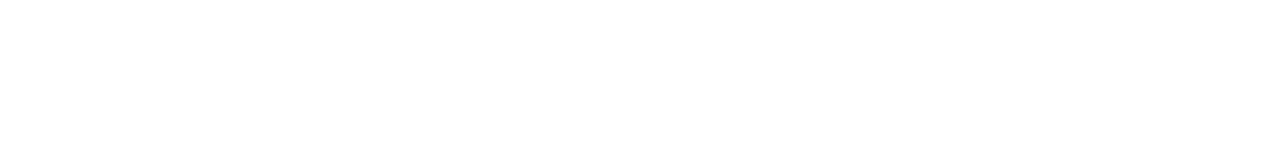
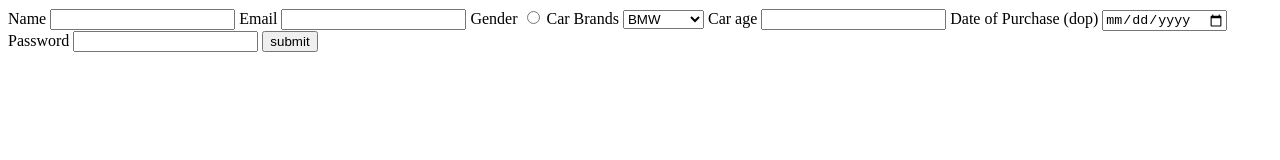
Before and after one commit to acciojob/car-insurance-form-Manjula1999, a website: page main.html in a window 1280 px wide. Drawn offline with Linux system fonts and the light colour scheme.

Commit message:
created a submission

```diff
--- a/main.html
+++ b/main.html
@@ -8,6 +8,27 @@
 
 <body>
 	<!-- the entire body must be written by student -->
+	<form method="post">
+		<label for="name">Name</label>
+		<input type="text" name="Name" id="name" required>
+		<label for="email">Email</label>
+		<input type="email" name="email" id="email" required>
+		<label for="gender">Gender</label>
+		<input type="radio" name="gender" required>
+		<label for="cars">Car Brands</label>
+		<select id="cars">
+			<option value"BMW">BMW</option>
+			<option value"Audi">Audi</option>
+			<option value"Mercedez">Mercedez</option>
+		</select>
+		<label for"carage>Car age</label>
+		<input type="number" id="carage" required>
+		<label for="dop">Date of Purchase (dop)</label>
+		<input type="date" id="dop" required>
+		<label for="password">Password</label>
+		<input type="password" id="password" name="password" required>
+		<button type="submit" >submit</button>
+	</form>
     <script type="text/javascript" src="./script.js">
 </script>
 
```
